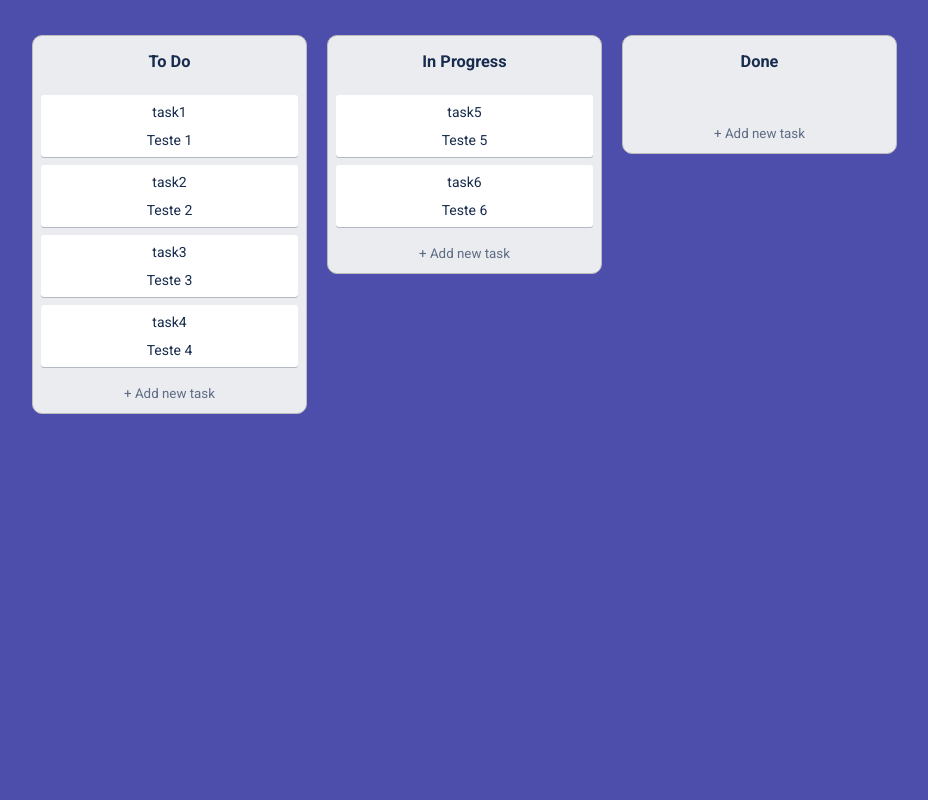
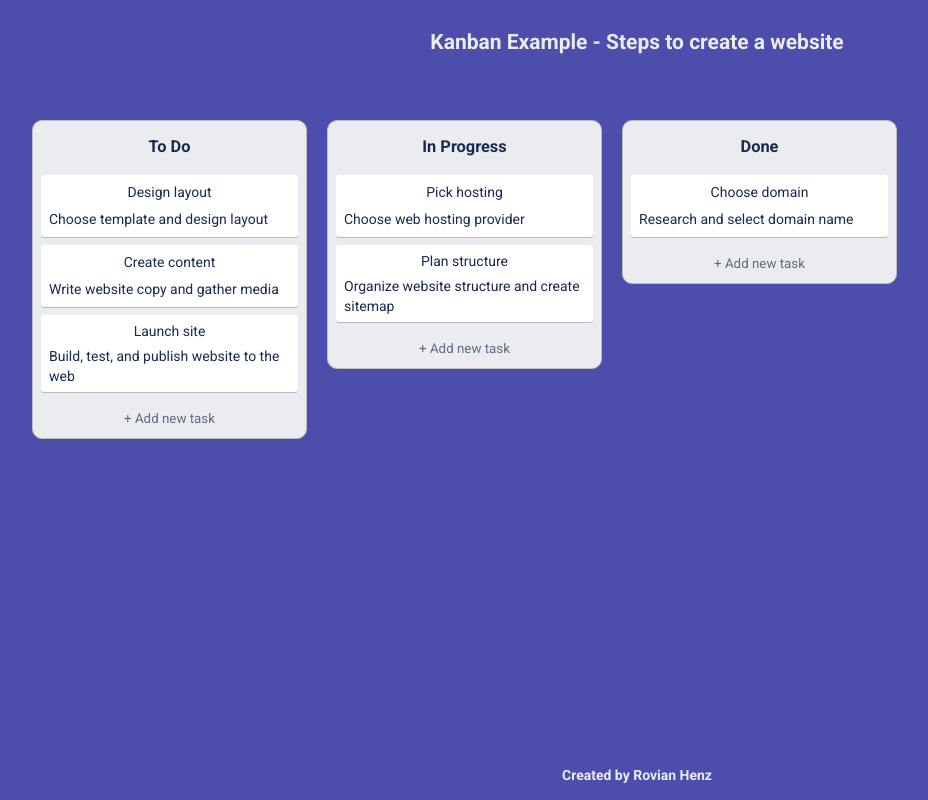
Before and after one commit to Rovian-Henz/kanban, a React (Create React App) app: page / in a window 1280 px wide. Shown: the whole page, without its empty margins (3-931 px from the left). Built offline with nearby package versions, Linux system fonts and the light colour scheme; data requests are answered from the project's data file.

Commit message:
fix semantics and server error

```diff
--- a/public/index.html
+++ b/public/index.html
@@ -12,9 +12,7 @@
     </head>
     <body>
         <noscript>You need to enable JavaScript to run this app.</noscript>
-        <section className="modal-holder">
-            <div id="overlay-root"></div>
-        </section>
+        <div id="overlay-root"></div>
         <div id="notifications-root"></div>
         <div id="root"></div>
     </body>
--- a/server/db.json
+++ b/server/db.json
@@ -2,38 +2,33 @@
   "tasks": [
     {
       "id": "3lt5eeeeerd1lnp15910xnopskud6fa",
-      "title": "task1",
-      "content": "Teste 1"
+      "title": "Choose domain",
+      "content": "Research and select domain name"
     },
     {
       "id": "3nm0p7778a41smck78103eu1i1bgn6z",
-      "title": "task2",
-      "content": "Teste 2"
+      "title": "Pick hosting",
+      "content": "Choose web hosting provider"
     },
     {
       "id": "3ofhlllln1iipk3am1fdz83i1w0s61r",
-      "title": "task3",
-      "content": "Teste 3"
+      "title": "Plan structure",
+      "content": "Organize website structure and create sitemap"
     },
     {
       "id": "3q69assstir1mrtf38i8qryxpl1l3l2",
-      "title": "task4",
-      "content": "Teste 4"
+      "title": "Design layout",
+      "content": "Choose template and design layout"
     },
     {
       "id": "3pqbeeeeerd16t0dgs10f81ap5xul5a",
-      "title": "task5",
-      "content": "Teste 5"
+      "title": "Create content",
+      "content": "Write website copy and gather media"
     },
     {
       "id": "3qp53llln1i350yj5hh03cnn1h4vvad",
-      "title": "task6",
-      "content": "Teste 6"
-    },
-    {
-      "id": "3q053llln1iqsmdqhv9pgpo10fqjnj",
-      "title": "dasdasa",
-      "content": "dasdasaas"
+      "title": "Launch site",
+      "content": "Build, test, and publish website to the web"
     }
   ],
   "columns": [
@@ -41,43 +36,24 @@
       "id": "0",
       "title": "To Do",
       "taskIds": [
-        "3lt5eeeeerd1lnp15910xnopskud6fa",
-        "3nm0p7778a41smck78103eu1i1bgn6z",
-        "3ofhlllln1iipk3am1fdz83i1w0s61r",
-        "3q69assstir1mrtf38i8qryxpl1l3l2"
+        "3q69assstir1mrtf38i8qryxpl1l3l2",
+        "3pqbeeeeerd16t0dgs10f81ap5xul5a",
+        "3qp53llln1i350yj5hh03cnn1h4vvad"
       ]
     },
     {
       "id": "1",
       "title": "In Progress",
       "taskIds": [
-        "3pqbeeeeerd16t0dgs10f81ap5xul5a",
-        "3qp53llln1i350yj5hh03cnn1h4vvad",
-        "w7cn3llln1i1fkbt011aqhdint0ll1s",
-        "10iqjlllln1ix1edt0g5eamm15fz7xq",
-        "1f1kp7776h91cdsdbl1kcewbrip2t7k",
-        "30e5assstir1hk5kng1fbwjoe1trloms",
-        "3o75i4hbzck1w81561p1ey26",
-        "4naassspx04d1p8go3v53r538jte2",
-        "41nip7776h9164i1hv1a2y1xn1fwdf5y",
-        "9wkgi1b7gjdik7yt0ii1dhm",
-        "lmn7i1fsfm7p1li27j21lzohj0",
-        "1llp3llljfr1dobs5h1iv6d2f6r2tt2",
-        "2ighlllljfrpk53bqnoamdkceozgz",
-        "5q9rp777a31jrhr4e3nnssj11feey9",
-        "9x9zp777a3m4e0v3170u7w5ewf8dv",
-        "7uaweeecyicl0hax1ojhs5i1gkheee",
-        "ciw3llljfr3a15sl51xkaxerzvnqqt",
-        "2phm77776h91uv9d2n1gdyhsadjpqci",
-        "7f7sssstirs26pne1b6u86p1i3ldm3",
-        "8xjbeeeecyi1acwihyctulmd15yv261"
+        "3nm0p7778a41smck78103eu1i1bgn6z",
+        "3ofhlllln1iipk3am1fdz83i1w0s61r"
       ]
     },
     {
       "id": "2",
       "title": "Done",
       "taskIds": [
-        "gz6lassstiroao8at1nx8elv1ad4kyu"
+        "3lt5eeeeerd1lnp15910xnopskud6fa"
       ]
     }
   ],
--- a/src/App.css
+++ b/src/App.css
@@ -16,6 +16,29 @@ html, body{
 .App {
   text-align: center;
   height: 100vh;
+  display: flex;
+  flex-direction: column;
+}
+
+.header {
+  display: flex;
+  justify-content: center;
+  margin: 15px;
+}
+
+.header .main-title {
+  color: #ebecf0;
+}
+
+.footer {
+  display: flex;
+  justify-content: center;
+}
+
+.footer .footer-title {
+  margin: 0;
+  padding: 5px 5px 15px 5px;
+  color: #ebecf0;
 }
 
 .app-container{
@@ -23,6 +46,7 @@ html, body{
   flex-direction: column;
   align-items: center;
   padding: 25px;
+  flex-basis: 100%;
 }
 .svg-icon {
   width: 1em;
--- a/src/App.js
+++ b/src/App.js
@@ -208,8 +208,13 @@ function App() {
     };
 
     return (
-        <main className={`App`}>
-            <section className="app-container">
+        <section className={`App`}>
+            <header className="header">
+                <h1 className="main-title">
+                    Kanban Example - Steps to create a website
+                </h1>
+            </header>
+            <main className="app-container">
                 {tasks && columns && columnOrder && (
                     <DragDropContext onDragEnd={onDragEndf}>
                         {columnOrder.map((columnId) => {
@@ -238,8 +243,11 @@ function App() {
                         onNotificationClose={handleCloseNotification}
                     />
                 )}
-            </section>
-        </main>
+            </main>
+            <footer className="footer">
+                <h4 className="footer-title">Created by Rovian Henz</h4>
+            </footer>
+        </section>
     );
 }
 
--- a/src/components/column.js
+++ b/src/components/column.js
@@ -42,7 +42,8 @@ function Column({ column, tasks, addNewTask, deleteTask }) {
     };
 
     return (
-        <div className="column">
+        <section className="column">
+            <h3 className="title">{column.title}</h3>
             <Droppable droppableId={column.id}>
                 {(provided, snapshot) => (
                     <div
@@ -53,7 +54,6 @@ function Column({ column, tasks, addNewTask, deleteTask }) {
                         {...provided.droppableProps}
                         isDraggingOver={snapshot.isDraggingOver}
                     >
-                        <h3 className="title">{column.title}</h3>
                         <div className="taskList">
                             <TaskList tasks={tasks} />
                             {provided.placeholder}
@@ -82,7 +82,7 @@ function Column({ column, tasks, addNewTask, deleteTask }) {
                     </div>
                 )}
             </Droppable>
-        </div>
+        </section>
     );
 }
 
--- a/src/components/modalBackDrop.js
+++ b/src/components/modalBackDrop.js
@@ -4,9 +4,9 @@ function ModalBackdrop({ children, onConfirm }) {
     };
 
     return (
-        <div className={"backdrop"} onClick={handleClickBackdrop}>
+        <section className={"backdrop"} onClick={handleClickBackdrop}>
             {children}
-        </div>
+        </section>
     );
 }
 
--- a/src/components/newTask.js
+++ b/src/components/newTask.js
@@ -22,7 +22,7 @@ function NewTask({ handleNewTask, columnClicked, handleCancelTask }) {
     };
 
     const handleSaveTask = () => {
-        if (nameValue.length < 1 || nameValue.length < 1) return;
+        if (nameValue.length < 1) return;
 
         const taskId = createRandomId();
         const newTask = {
--- a/src/config/dbAccess.js
+++ b/src/config/dbAccess.js
@@ -1,4 +1,4 @@
-const fetchAddress = "http://localhost:3004";
+const fetchAddress = "http://127.0.0.1:3004";
 
 export const fetchItem = async (itemToFetch, itemId) => {
     let returnedValue = [];
--- a/src/styles/task/task.css
+++ b/src/styles/task/task.css
@@ -28,4 +28,7 @@
   flex-direction: column;
   justify-content: space-around;
   gap: 5px;
+}
+.task .details .content {
+  text-align: left;
 }/*# sourceMappingURL=task.css.map */
--- a/src/styles/task/task.scss
+++ b/src/styles/task/task.scss
@@ -27,5 +27,8 @@
         flex-direction: column;
         justify-content: space-around;
         gap: 5px;
+        .content {
+            text-align: left;
+        }
     }
 }
```
Also changed, not shown: package.json (+1 -10 lines), src/components/index.js (deleted, +0 -158 lines), 2 other files (tests, documents, lock files or other folders).
